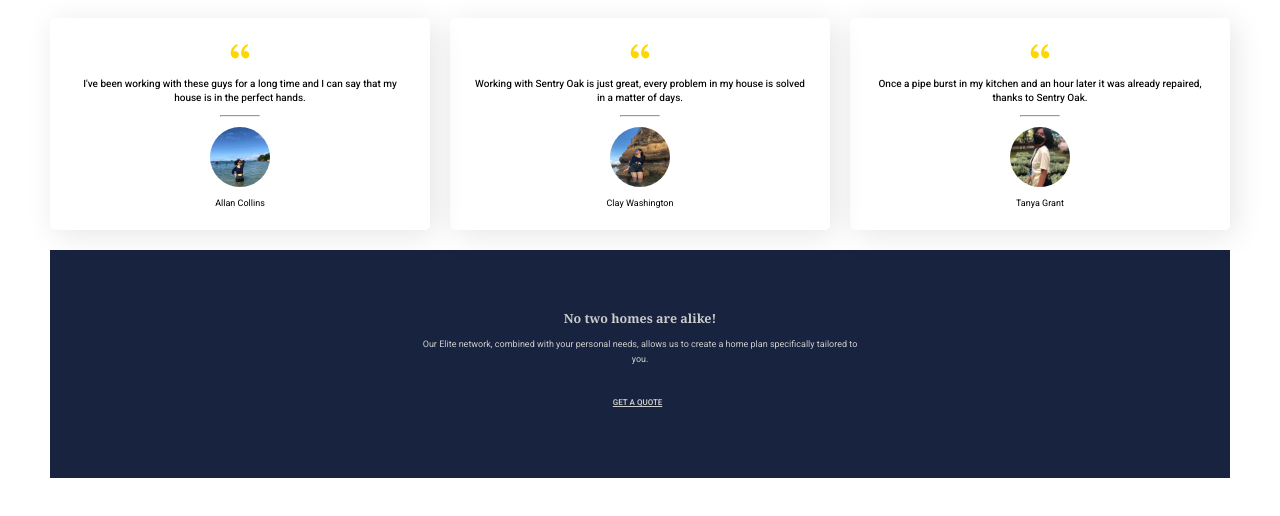
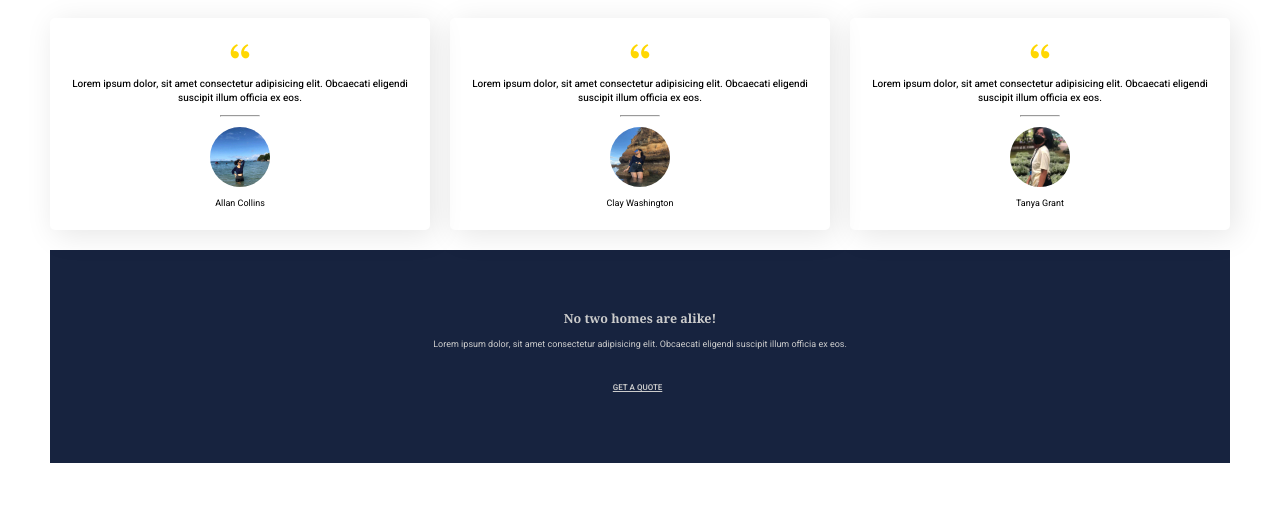
Before and after one commit to bbnude/Eloysaa._hci102, a plain HTML site: page reviews.html in a window 1280 px wide. Shown: the part 186-702 px from the top of the page. Drawn offline with nearby package versions, Linux system fonts and the light colour scheme; a web font is replaced by a local one.

Commit message:
reviews.html

```diff
--- a/reviews.html
+++ b/reviews.html
@@ -214,7 +214,7 @@
             <div class="card">
                 <span><i class="ri-double-quotes-l"></i></span>
                 <p>
-                    I've been working with these guys for a long time and I can say that my house is in the perfect hands.
+                    Lorem ipsum dolor, sit amet consectetur adipisicing elit. Obcaecati eligendi suscipit illum officia ex eos.
                 </p>
                 <hr />
                 <img src="./assets/images/1 (6).jpg" alt="user" />
@@ -223,7 +223,7 @@
             <div class="card">
                 <span><i class="ri-double-quotes-l"></i></span>
                 <p>
-                    Working with Sentry Oak is just great, every problem in my house is solved in a matter of days.
+                    Lorem ipsum dolor, sit amet consectetur adipisicing elit. Obcaecati eligendi suscipit illum officia ex eos.
                 </p>
                 <hr />
                 <img src="./assets/images/1 (7).jpg" alt="user" />
@@ -232,7 +232,7 @@
             <div class="card">
                 <span><i class="ri-double-quotes-l"></i></span>
                 <p>
-                    Once a pipe burst in my kitchen and an hour later it was already repaired, thanks to Sentry Oak.
+                    Lorem ipsum dolor, sit amet consectetur adipisicing elit. Obcaecati eligendi suscipit illum officia ex eos.
                 </p>
                 <hr />
                 <img src="./assets/images/1 (4).jpg" alt="user" />
@@ -242,7 +242,7 @@
         <div class="footer">
             <h4>No two homes are alike!</h4>
             <p>
-                Our Elite network, combined with your personal needs, allows us to create a home plan specifically tailored to you.
+                Lorem ipsum dolor, sit amet consectetur adipisicing elit. Obcaecati eligendi suscipit illum officia ex eos.
             </p>
             <button>GET A QUOTE</button>
         </div>
```
